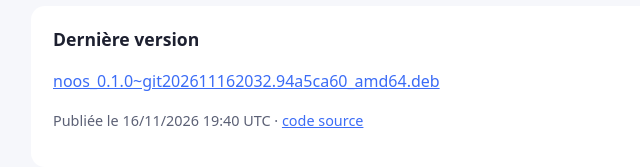
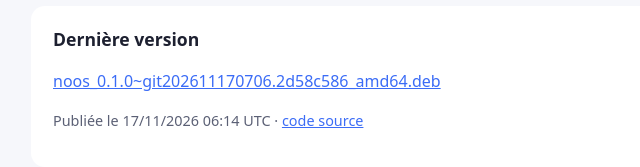
Before and after one commit to Chomiam/noos-de, a plain HTML site: page index.html in a window 1280 px wide. Shown: the part 579-746 px from the top of the page, 229-869 px from the left. Drawn offline with Linux system fonts and the light colour scheme.

Commit message:
Dépôt APT : noos_0.1.0~git202611170706.2d58c586_amd64.deb

```diff
--- a/index.html
+++ b/index.html
@@ -43,8 +43,8 @@ sudo apt install noos</pre>
 
   <section>
     <h2>Dernière version</h2>
-    <p><a href="pool/main/n/noos/noos_0.1.0~git202611162032.94a5ca60_amd64.deb">noos_0.1.0~git202611162032.94a5ca60_amd64.deb</a></p>
-    <p class="muted">Publiée le 16/11/2026 19:40 UTC · <a href="https://github.com/Chomiam/noos-de">code source</a></p>
+    <p><a href="pool/main/n/noos/noos_0.1.0~git202611170706.2d58c586_amd64.deb">noos_0.1.0~git202611170706.2d58c586_amd64.deb</a></p>
+    <p class="muted">Publiée le 17/11/2026 06:14 UTC · <a href="https://github.com/Chomiam/noos-de">code source</a></p>
   </section>
 </main>
 </body>
```
Also changed, not shown: 9 other files.
